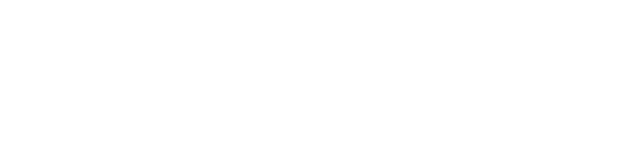
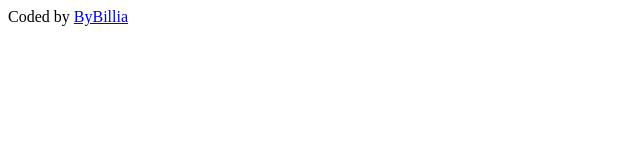
Before and after one commit to ByBillia19/Boso, a plain HTML site: page index.html in a window 1280 px wide. Shown: the whole page, without its empty margins (0-640 px from the left). Drawn offline with Linux system fonts and the light colour scheme.

Commit message:
added link to repository

```diff
--- a/index.html
+++ b/index.html
@@ -6,6 +6,8 @@
     <title>Boso</title>
 </head>
 <body>
-
+    <footer>
+        Coded by <a href="https://github.com/ByBillia19/Boso.git" >ByBillia </a>
+    </footer>
 </body>
 </html>
```
